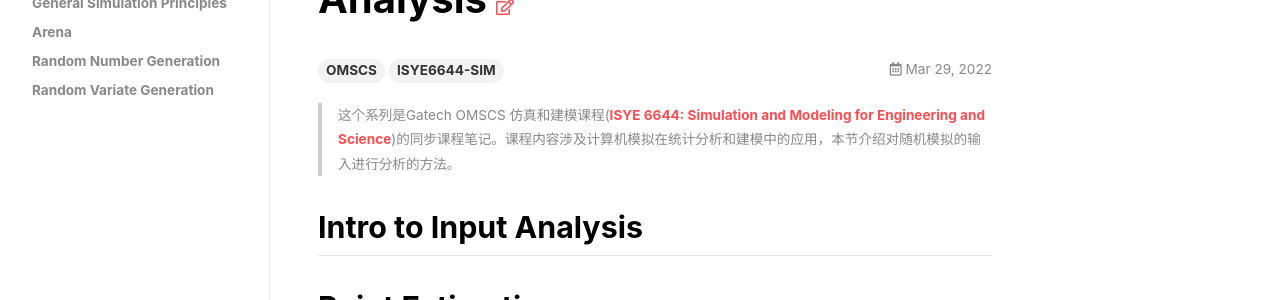
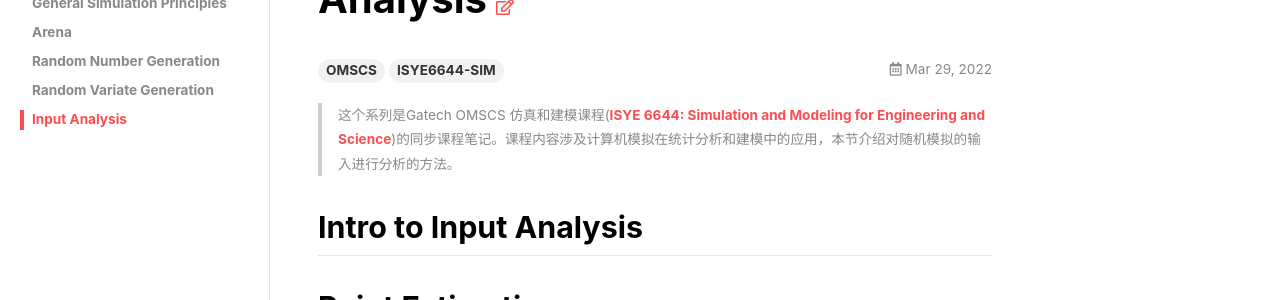
Before and after one commit to peng00bo00/peng00bo00_previous_blog, a Jekyll site: the page built from _posts/2022-03-29-OMSCS-SIM-NOTES-08.md, in a window 1280 px wide. Shown: the part 225-525 px from the top of the page. Built offline with Jekyll 4.4.1, drawn with Linux system fonts in a browser that asks for light colours; nearby versions of some CDN libraries.

Commit message:
Update navigation.yml

```diff
--- a/_data/navigation.yml
+++ b/_data/navigation.yml
@@ -314,3 +314,5 @@ OMSCS-SIM:
         url: /2022/03/01/OMSCS-SIM-NOTES-06.html
       - title: Random Variate Generation
         url: /2022/03/08/OMSCS-SIM-NOTES-07.html
+      - title: Input Analysis
+        url: /2022/03/29/OMSCS-SIM-NOTES-08.html
```
